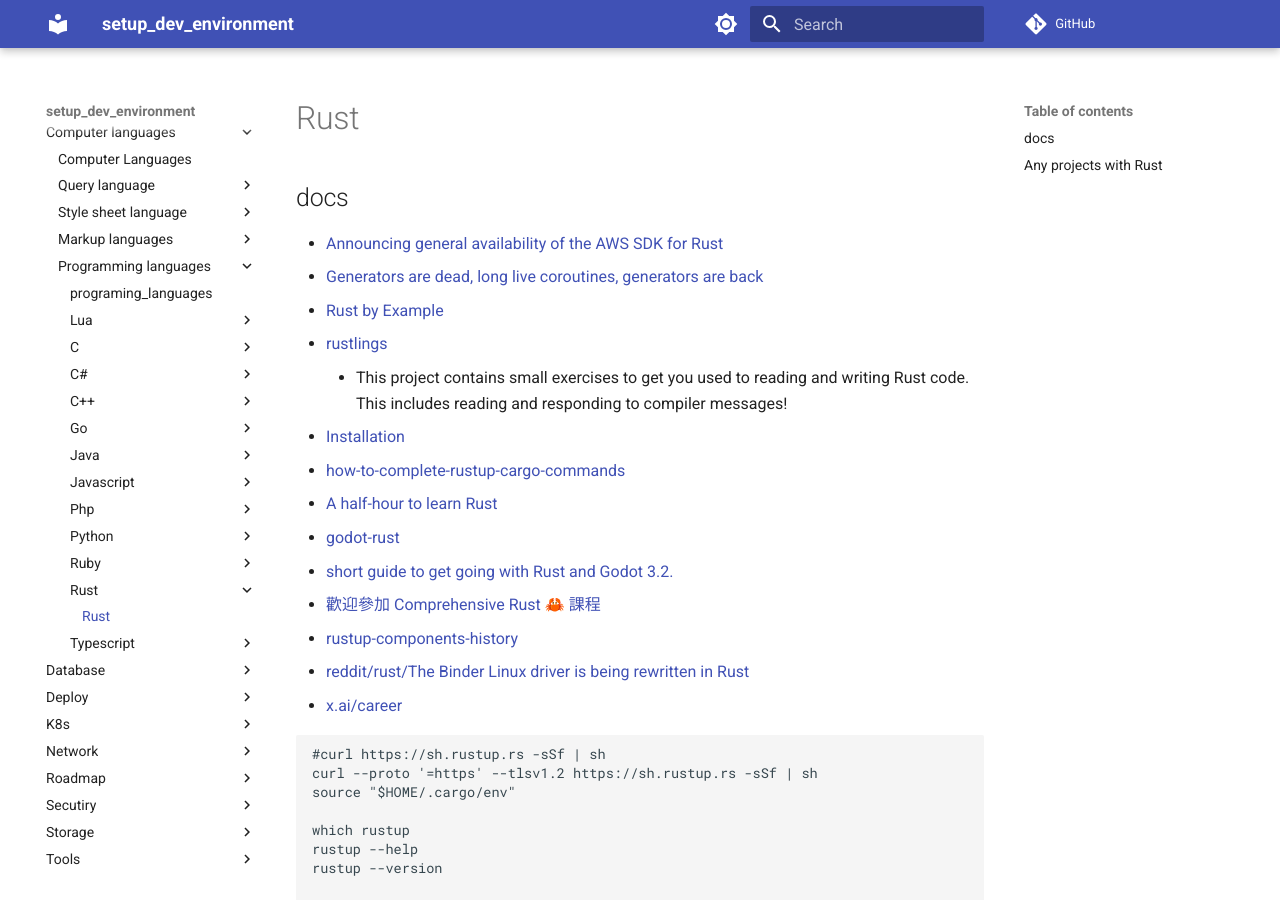
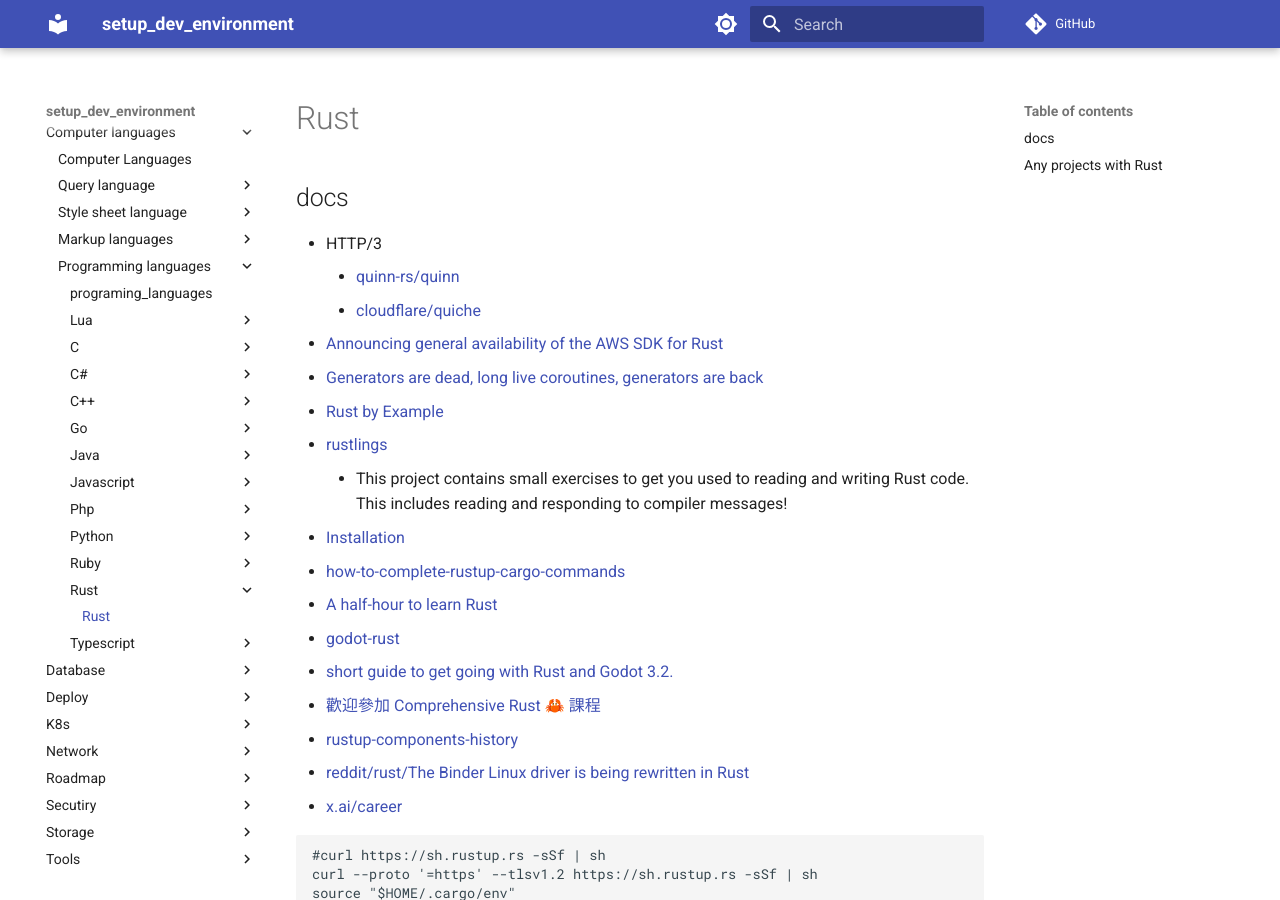
Before and after one commit to hong539/setup_dev_environment, an MkDocs documentation site: the page built from docs/computer languages/programming_languages/rust/rust.md, in a window 1280 px wide and 900 px high. Built offline with MkDocs 1.6.1 and Material for MkDocs 9.7.7, drawn with Linux system fonts in a browser that asks for light colours; comment, search, counter and statistics services are not loaded.

Commit message:
Update docs

```diff
--- a/docs/computer languages/programming_languages/rust/rust.md
+++ b/docs/computer languages/programming_languages/rust/rust.md
@@ -2,6 +2,9 @@
 
 ## docs
 
+* HTTP/3
+    * [quinn-rs/quinn](https://github.com/quinn-rs/quinn)
+    * [cloudflare/quiche](https://github.com/cloudflare/quiche)
 * [Announcing general availability of the AWS SDK for Rust](https://aws.amazon.com/blogs/developer/announcing-general-availability-of-the-aws-sdk-for-rust/)
 * [Generators are dead, long live coroutines, generators are back](https://blog.rust-lang.org/inside-rust/2023/10/23/coroutines.html)
 * [Rust by Example](https://doc.rust-lang.org/rust-by-example/)
```
